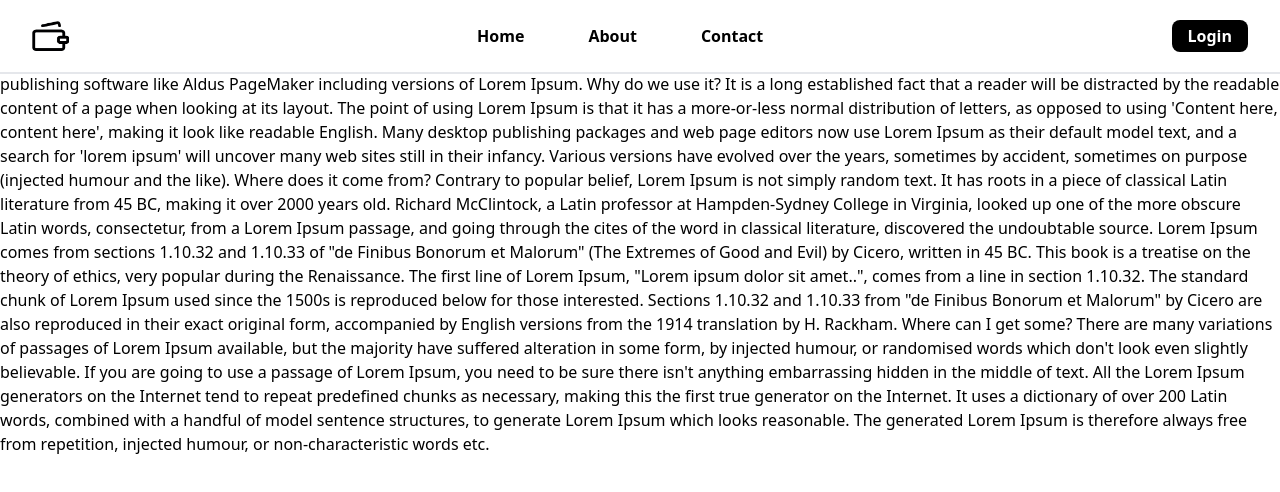
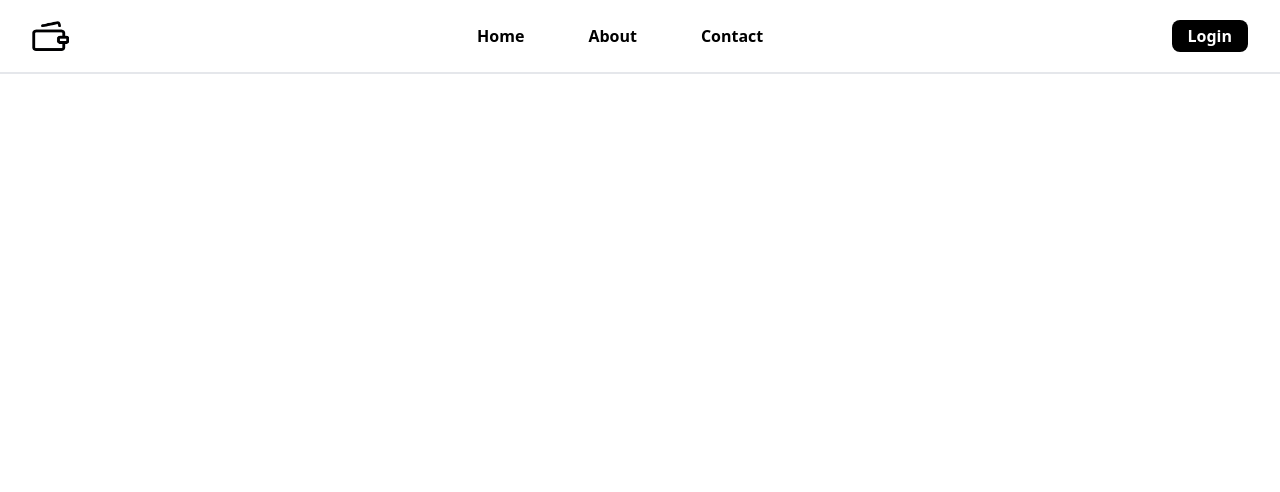
Before and after one commit to pratham-garg-456/Broke_Buddy, a Next.js app: page / in a window 1280 px wide. Shown: the top 492 px of the page. Built offline with nearby package versions, Linux system fonts and the light colour scheme.

Commit message:
Modified index.js

```diff
--- a/pages/index.js
+++ b/pages/index.js
@@ -4,44 +4,6 @@
   return (
     <main>
       <Navbar />
-
-      <p>
-        Lorem Ipsum is simply dummy text of the printing and typesetting industry. Lorem Ipsum has
-        been the industry's standard dummy text ever since the 1500s, when an unknown printer took a
-        galley of type and scrambled it to make a type specimen book. It has survived not only five
-        centuries, but also the leap into electronic typesetting, remaining essentially unchanged.
-        It was popularised in the 1960s with the release of Letraset sheets containing Lorem Ipsum
-        passages, and more recently with desktop publishing software like Aldus PageMaker including
-        versions of Lorem Ipsum. Why do we use it? It is a long established fact that a reader will
-        be distracted by the readable content of a page when looking at its layout. The point of
-        using Lorem Ipsum is that it has a more-or-less normal distribution of letters, as opposed
-        to using 'Content here, content here', making it look like readable English. Many desktop
-        publishing packages and web page editors now use Lorem Ipsum as their default model text,
-        and a search for 'lorem ipsum' will uncover many web sites still in their infancy. Various
-        versions have evolved over the years, sometimes by accident, sometimes on purpose (injected
-        humour and the like). Where does it come from? Contrary to popular belief, Lorem Ipsum is
-        not simply random text. It has roots in a piece of classical Latin literature from 45 BC,
-        making it over 2000 years old. Richard McClintock, a Latin professor at Hampden-Sydney
-        College in Virginia, looked up one of the more obscure Latin words, consectetur, from a
-        Lorem Ipsum passage, and going through the cites of the word in classical literature,
-        discovered the undoubtable source. Lorem Ipsum comes from sections 1.10.32 and 1.10.33 of
-        "de Finibus Bonorum et Malorum" (The Extremes of Good and Evil) by Cicero, written in 45 BC.
-        This book is a treatise on the theory of ethics, very popular during the Renaissance. The
-        first line of Lorem Ipsum, "Lorem ipsum dolor sit amet..", comes from a line in section
-        1.10.32. The standard chunk of Lorem Ipsum used since the 1500s is reproduced below for
-        those interested. Sections 1.10.32 and 1.10.33 from "de Finibus Bonorum et Malorum" by
-        Cicero are also reproduced in their exact original form, accompanied by English versions
-        from the 1914 translation by H. Rackham. Where can I get some? There are many variations of
-        passages of Lorem Ipsum available, but the majority have suffered alteration in some form,
-        by injected humour, or randomised words which don't look even slightly believable. If you
-        are going to use a passage of Lorem Ipsum, you need to be sure there isn't anything
-        embarrassing hidden in the middle of text. All the Lorem Ipsum generators on the Internet
-        tend to repeat predefined chunks as necessary, making this the first true generator on the
-        Internet. It uses a dictionary of over 200 Latin words, combined with a handful of model
-        sentence structures, to generate Lorem Ipsum which looks reasonable. The generated Lorem
-        Ipsum is therefore always free from repetition, injected humour, or non-characteristic words
-        etc.
-      </p>
     </main>
   );
 }
```
